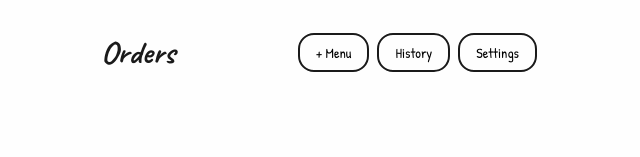
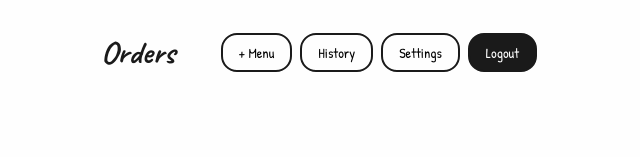
Before and after one commit to IOOIIOU17/billtable-restaurant, a React (Vite) app: page /orders in a window 1280 px wide. Shown: the top 157 px of the page, without its empty margins (321-961 px from the left). Built offline with nearby package versions, Linux system fonts and the light colour scheme; no server answers.

Commit message:
feat: add Logout button in OrderDashboard

```diff
--- a/src/screens/OrderDashboard.jsx
+++ b/src/screens/OrderDashboard.jsx
@@ -82,6 +82,7 @@ export default function OrderDashboard() {
           <button onClick={() => navigate('/menu')} style={{ padding: '8px 16px', border: '2px solid var(--color-ink)', borderRadius: 'var(--radius)', fontFamily: 'var(--font-body)', fontSize: '14px', cursor: 'pointer', background: 'var(--color-paper)' }}>+ Menu</button>
           <button onClick={() => navigate('/history')} style={{ padding: '8px 16px', border: '2px solid var(--color-ink)', borderRadius: 'var(--radius)', fontFamily: 'var(--font-body)', fontSize: '14px', cursor: 'pointer', background: 'var(--color-paper)' }}>History</button>
           <button onClick={() => navigate('/settings')} style={{ padding: '8px 16px', border: '2px solid var(--color-ink)', borderRadius: 'var(--radius)', fontFamily: 'var(--font-body)', fontSize: '14px', cursor: 'pointer', background: 'var(--color-paper)' }}>Settings</button>
+          <button onClick={() => { localStorage.removeItem('restaurantToken'); navigate('/'); }} style={{ padding: '8px 16px', border: '2px solid var(--color-ink)', borderRadius: 'var(--radius)', fontFamily: 'var(--font-body)', fontSize: '14px', cursor: 'pointer', background: 'var(--color-ink)', color: 'var(--color-paper)' }}>Logout</button>
         </div>
       </div>
 
```
